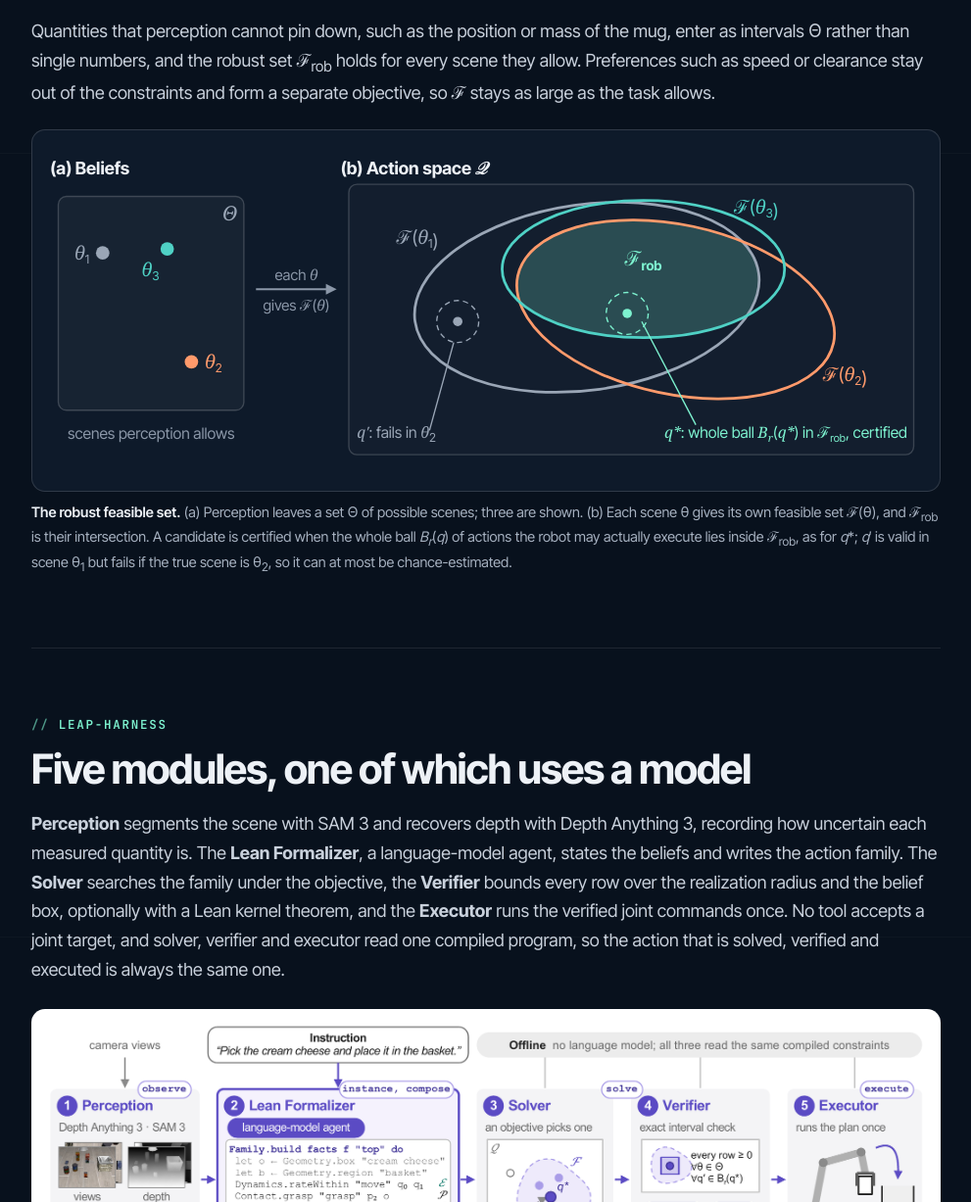
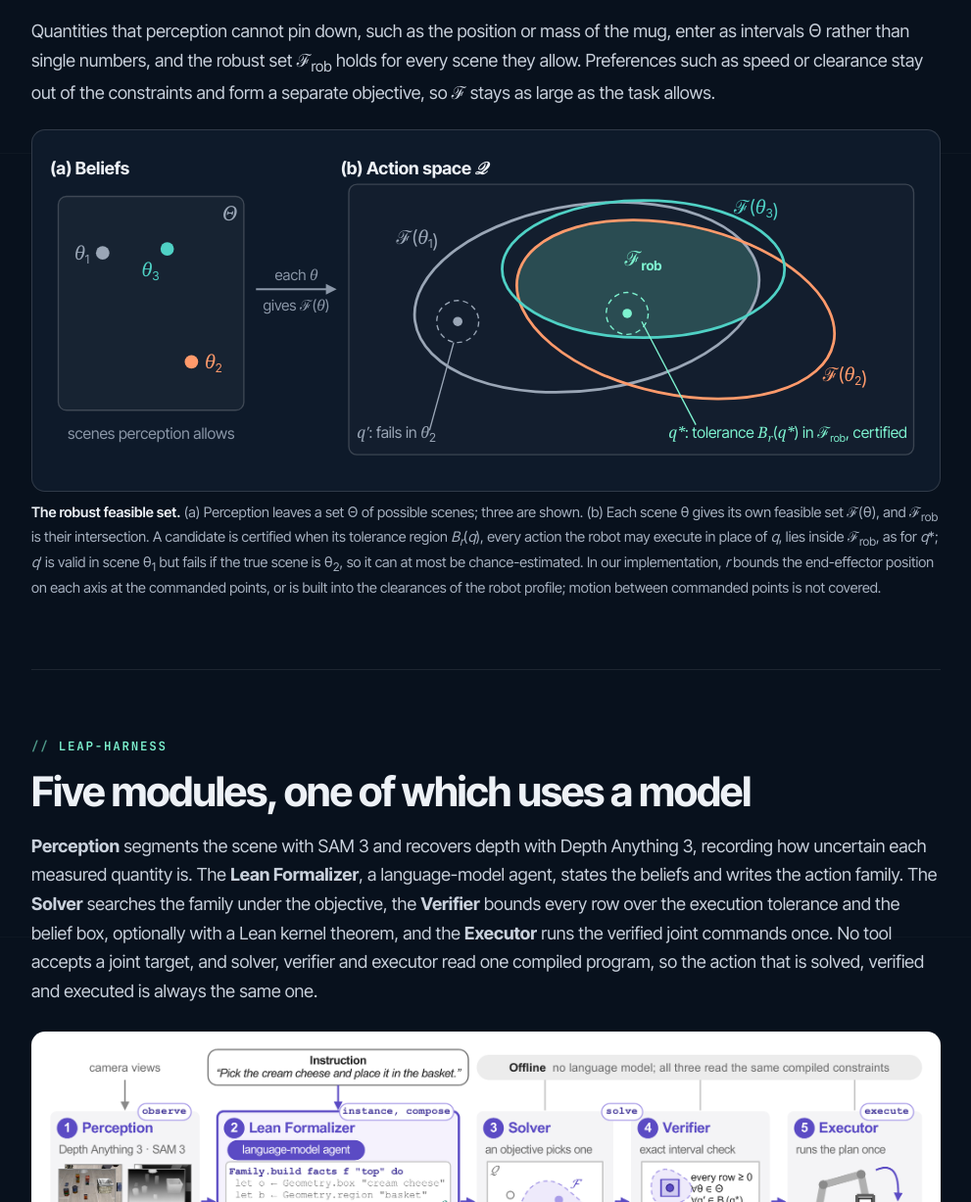
Before and after one commit to lean-as-policy/lean-as-policy.github.io, a plain HTML site: page index.html in a window 1280 px wide. Shown: the part 3044-4271 px from the top of the page at 98% size, without its empty margins (144-1135 px from the left). Drawn offline with Linux system fonts and the light colour scheme.

Commit message:
Describe the execution tolerance as implemented

```diff
--- a/index.html
+++ b/index.html
@@ -120,7 +120,7 @@
     </div>
     <p>Quantities that perception cannot pin down, such as the position or mass of the mug, enter as intervals &Theta; rather than single numbers, and the robust set &#8497;<sub>rob</sub> holds for every scene they allow. Preferences such as speed or clearance stay out of the constraints and form a separate objective, so &#8497; stays as large as the task allows.</p>
     <figure class="frobfig">
-<svg class="frob" viewBox="0 0 660 252" role="img" aria-label="Robust feasible set: each scene allowed by perception gives its own feasible set; their intersection is the robust set. A candidate whose tolerance ball lies inside it is certified; another candidate valid only in one scene is not.">
+<svg class="frob" viewBox="0 0 660 252" role="img" aria-label="Robust feasible set: each scene allowed by perception gives its own feasible set; their intersection is the robust set. A candidate whose tolerance region lies inside it is certified; another candidate valid only in one scene is not.">
 <defs><clipPath id="c1"><ellipse cx="405.0" cy="114.0" rx="129.0" ry="69.0" transform="rotate(-8 405.0 114.0)"/></clipPath><clipPath id="c2"><ellipse cx="471.0" cy="123.0" rx="120.0" ry="63.0" transform="rotate(12 471.0 123.0)"/></clipPath></defs>
 <g font-family="Inter Tight,Helvetica,Arial,sans-serif" font-size="13">
 <text x="6.0" y="22.8" font-weight="700" fill="#edf1f6">(a) Beliefs</text>
@@ -143,12 +143,12 @@
 <text x="447.0" y="90.2" text-anchor="middle" fill="#7df2cf" font-size="15" font-weight="700"><tspan font-family="Georgia,serif" font-style="italic">&#8497;</tspan><tspan font-size="10" dy="4">rob</tspan></text>
 <circle cx="435.0" cy="126.0" r="15.600000000000001" fill="none" stroke="#7df2cf" stroke-dasharray="4 3"/><circle cx="435.0" cy="126.0" r="3.5" fill="#7df2cf"/>
 <path d="M445.8 132.0L486.0 208.8" stroke="#7df2cf"/>
-<text x="643.2" y="218.8" text-anchor="end" fill="#7df2cf" font-size="11.5"><tspan font-family="Georgia,serif" font-style="italic">q*</tspan>: whole ball <tspan font-family="Georgia,serif" font-style="italic">B<tspan font-size="8" dy="3">r</tspan></tspan><tspan dy="-3">(</tspan><tspan font-family="Georgia,serif" font-style="italic">q*</tspan>) in <tspan font-family="Georgia,serif" font-style="italic">&#8497;</tspan><tspan font-size="8" dy="3">rob</tspan><tspan dy="-3">, certified</tspan></text>
+<text x="643.2" y="218.8" text-anchor="end" fill="#7df2cf" font-size="11.5"><tspan font-family="Georgia,serif" font-style="italic">q*</tspan>: tolerance <tspan font-family="Georgia,serif" font-style="italic">B<tspan font-size="8" dy="3">r</tspan></tspan><tspan dy="-3">(</tspan><tspan font-family="Georgia,serif" font-style="italic">q*</tspan>) in <tspan font-family="Georgia,serif" font-style="italic">&#8497;</tspan><tspan font-size="8" dy="3">rob</tspan><tspan dy="-3">, certified</tspan></text>
 <circle cx="309.0" cy="132.0" r="15.600000000000001" fill="none" stroke="#9aa6b6" stroke-dasharray="4 3"/><circle cx="309.0" cy="132.0" r="3.5" fill="#9aa6b6"/>
 <path d="M306.0 147.6L288.0 213.0" stroke="#9aa6b6"/>
 <text x="234.0" y="218.8" fill="#9aa6b6" font-size="11.5"><tspan font-family="Georgia,serif" font-style="italic">q&#8242;</tspan>: fails in <tspan font-family="Georgia,serif" font-style="italic">&#952;</tspan><tspan font-size="9" dy="3">2</tspan><tspan dy="-3"></tspan></text>
 </g></svg>
-      <figcaption><b>The robust feasible set.</b> (a) Perception leaves a set &Theta; of possible scenes; three are shown. (b) Each scene &theta; gives its own feasible set &#8497;(&theta;), and &#8497;<sub>rob</sub> is their intersection. A candidate is certified when the whole ball <i>B<sub>r</sub></i>(<i>q</i>) of actions the robot may actually execute lies inside &#8497;<sub>rob</sub>, as for <i>q</i>*; <i>q</i>&prime; is valid in scene &theta;<sub>1</sub> but fails if the true scene is &theta;<sub>2</sub>, so it can at most be chance-estimated.</figcaption>
+      <figcaption><b>The robust feasible set.</b> (a) Perception leaves a set &Theta; of possible scenes; three are shown. (b) Each scene &theta; gives its own feasible set &#8497;(&theta;), and &#8497;<sub>rob</sub> is their intersection. A candidate is certified when its tolerance region <i>B<sub>r</sub></i>(<i>q</i>), every action the robot may execute in place of <i>q</i>, lies inside &#8497;<sub>rob</sub>, as for <i>q</i>*; <i>q</i>&prime; is valid in scene &theta;<sub>1</sub> but fails if the true scene is &theta;<sub>2</sub>, so it can at most be chance-estimated. In our implementation, <i>r</i> bounds the end-effector position on each axis at the commanded points, or is built into the clearances of the robot profile; motion between commanded points is not covered.</figcaption>
     </figure>
   </div>
 </section>
@@ -158,7 +158,7 @@
 <section class="wide" id="pipeline">
   <div class="col" style="padding:0">
     <h2><span class="num">LEAP-Harness</span>Five modules, one of which uses a model</h2>
-    <p><b>Perception</b> segments the scene with SAM&nbsp;3 and recovers depth with Depth Anything&nbsp;3, recording how uncertain each measured quantity is. The <b>Lean Formalizer</b>, a language-model agent, states the beliefs and writes the action family. The <b>Solver</b> searches the family under the objective, the <b>Verifier</b> bounds every row over the realization radius and the belief box, optionally with a Lean kernel theorem, and the <b>Executor</b> runs the verified joint commands once. No tool accepts a joint target, and solver, verifier and executor read one compiled program, so the action that is solved, verified and executed is always the same one.</p>
+    <p><b>Perception</b> segments the scene with SAM&nbsp;3 and recovers depth with Depth Anything&nbsp;3, recording how uncertain each measured quantity is. The <b>Lean Formalizer</b>, a language-model agent, states the beliefs and writes the action family. The <b>Solver</b> searches the family under the objective, the <b>Verifier</b> bounds every row over the execution tolerance and the belief box, optionally with a Lean kernel theorem, and the <b>Executor</b> runs the verified joint commands once. No tool accepts a joint target, and solver, verifier and executor read one compiled program, so the action that is solved, verified and executed is always the same one.</p>
   </div>
   <figure>
     <img src="static/figures/harness.png" alt="The five modules of LEAP-Harness on a LIBERO-PRO episode: perception, Lean formalizer, solver, verifier and executor, with a recovery loop when no plan is admitted." loading="lazy">
```
